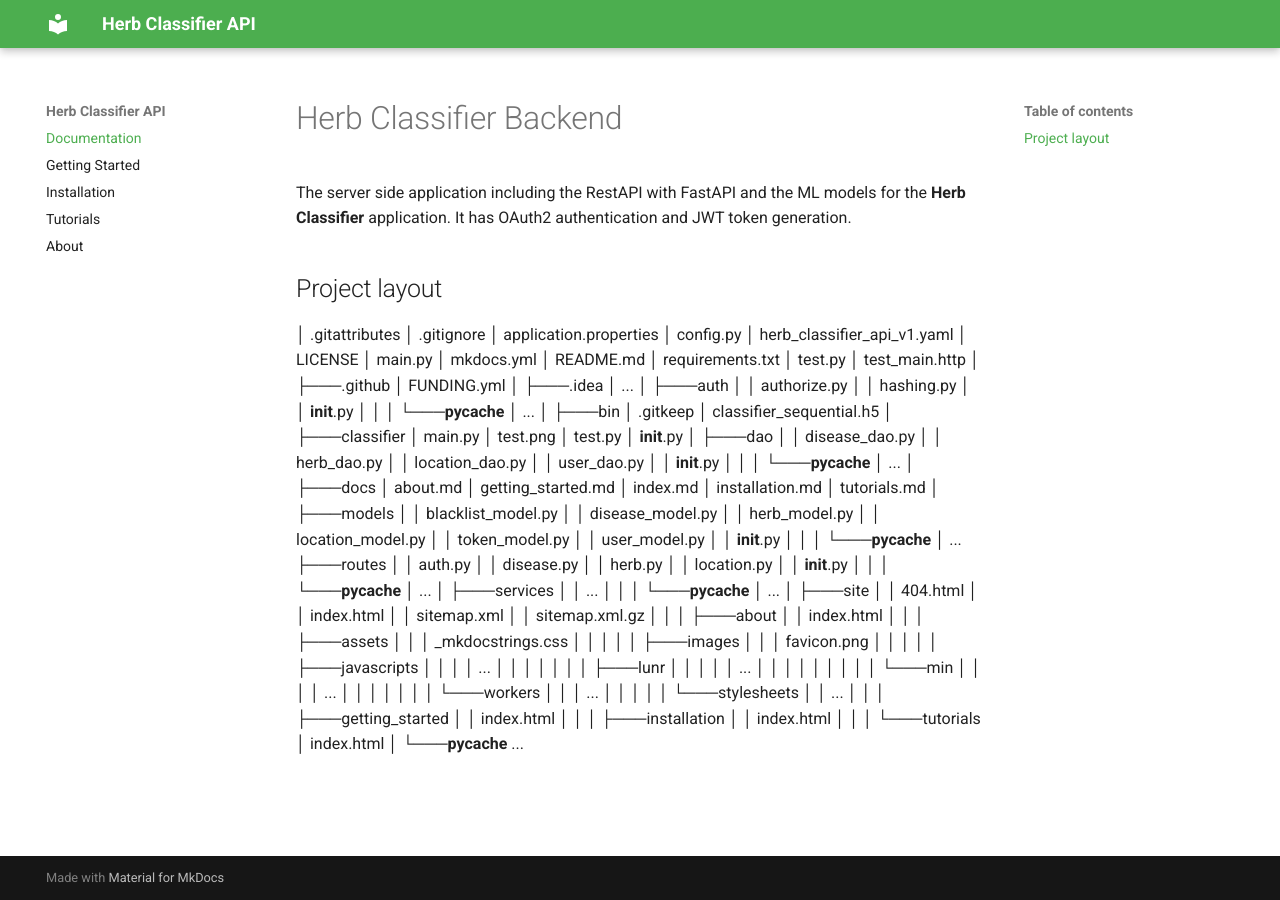
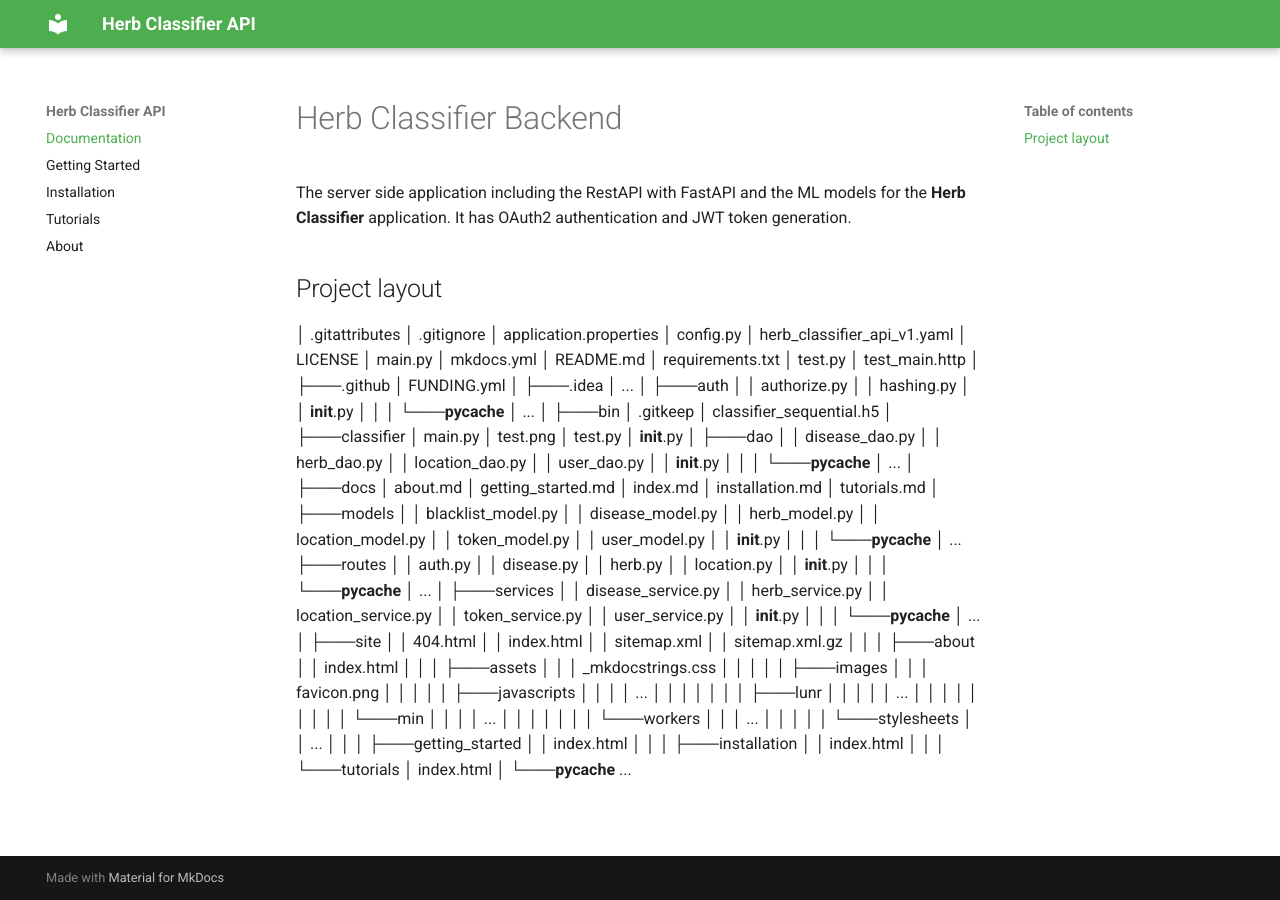
Before and after one commit to dilshankarunarathne/herb-classifier-backend, an MkDocs documentation site: the page built from docs/index.md, in a window 1280 px wide. Built offline with MkDocs 1.6.1 and Material for MkDocs 9.7.7, drawn with Linux system fonts in a browser that asks for light colours.

Commit message:
Update index.md

```diff
--- a/docs/index.md
+++ b/docs/index.md
@@ -81,7 +81,12 @@
 │           ...
 │
 ├───services
-│   │   ...
+│   │   disease_service.py
+│   │   herb_service.py
+│   │   location_service.py
+│   │   token_service.py
+│   │   user_service.py
+│   │   __init__.py
 │   │
 │   └───__pycache__
 │           ...
```
